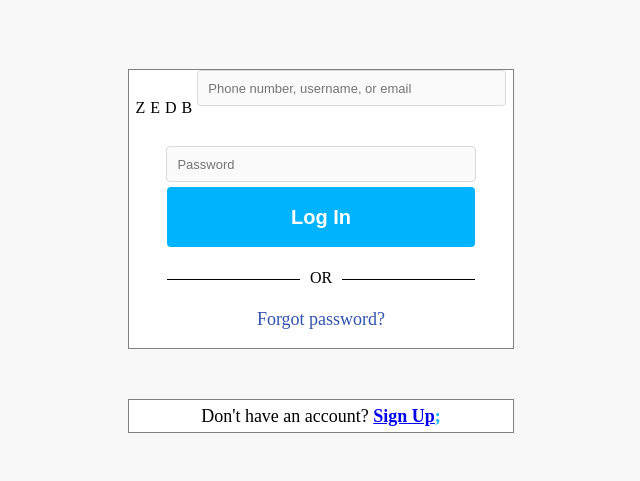
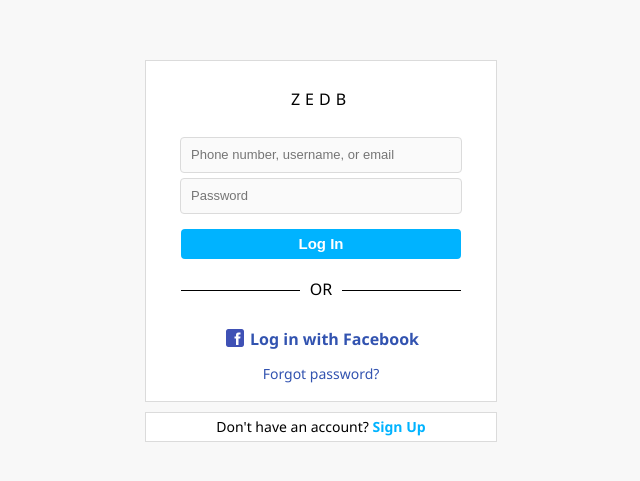
Before and after one commit to attech-org/zedb, a React (Create React App) app: page /login in a window 1280 px wide. Shown: the part 149-630 px from the top of the page, without its empty margins (319-959 px from the left). Built offline with nearby package versions, Linux system fonts and the light colour scheme.

Commit message:
Updated Login Page

```diff
--- a/src/containers/LoginForm.tsx
+++ b/src/containers/LoginForm.tsx
@@ -3,21 +3,22 @@ import styled from "styled-components";
 import Input from "../components/Input";
 
 const Button = styled.button`
+  margin-top: 10px;
   margin-bottom: 20px;
   width: 80%;
-  height: 1.5em;
-  background-color: #00b3ff;
+  height: 2em;
   color: white;
-  border: 0 solid transparent;
   border-radius: 4px;
-  font-size: 20px;
+  font-size: 15px;
   font-weight: bold;
   display: inline-flex;
   justify-content: center;
   align-items: center;
-  padding-bottom: 1.5em;
-  padding-top: 1.5em;
+  padding-bottom: 0.7em;
+  padding-top: 0.7em;
   cursor: pointer;
+  background-color: #00b3ff;
+  border: 1px solid transparent;
 `;
 
 const LoginPageInputField = (props: any) => {
--- a/src/pages/LoginPage.tsx
+++ b/src/pages/LoginPage.tsx
@@ -11,26 +11,25 @@ const Layout = styled.main`
   justify-content: center;
   align-items: center;
   flex-direction: column;
+  font-family: 'Segoe UI', Tahoma, Geneva, Verdana, sans-serif;
 `;
 
 const MainSection = styled.div`
-  width: 30%;
+  max-width: 350px;
+  width: 100%;
   display: flex;
   justify-content: center;
   flex-wrap: wrap;
-  border: 1px solid gray;
+  border: 1px solid #dbdbdb;
   background-color: #ffffff;
-  margin: 0 0 50px;
-
-  @media (max-width: 600px) {
-    width: 100%;
-  }
+  margin: 0 0 10px;
 `;
 
 const LogoHeader = styled.h1`
   margin-top: 30px;
   margin-bottom: 30px;
   letter-spacing: 5px;
+  padding: 0 50px 0;
 `;
 
 const OrHeader = styled.h3`
@@ -46,32 +45,51 @@ const OrSpan = styled.span`
   padding: 0 10px;
 `;
 
+const LoginWithFacebookLink = styled.p`
+  color: #3253b0;
+  font-weight: 600;
+  font-size: 16px;
+  margin-bottom: 20px;
+  cursor: pointer;
+  padding: 0 30px 0;
+`;
+
+const FacebookIcon = styled.img`
+  width: 24px;
+  height: 24px;
+  position: relative;
+  top: 5px;
+  margin-right: 3px;
+`;
+
 const ForgotPasswordLink = styled.p`
   color: #3253b0;
   font-weight: 500;
-  font-size: 18px;
+  font-size: 14px;
   margin-bottom: 20px;
   cursor: pointer;
 `;
 
 const NoAccountSection = styled.div`
-  width: 30%;
+  max-width: 350px;
+  width: 100%;
   display: flex;
   justify-content: center;
   flex-wrap: wrap;
-  border: 1px solid gray;
+  border: 1px solid #dbdbdb;
   background-color: #ffffff;
   padding: 7px 0;
 `;
 
 const NoAccountParagraph = styled.p`
-  font-size: 18px;
+  font-size: 14px;
 `;
-const NoAccountLink = styled.a`
+const LinkToRegisterPage = styled(Link)`
   color: #00b3ff;
-  font-size: 18px;
+  font-size: 14px;
   font-weight: 700;
   cursor: pointer;
+  text-decoration: none;
 `;
 
 const Footer = styled.footer`
@@ -103,15 +121,17 @@ const LoginPage = () => {
           <OrHeader>
             <OrSpan>OR</OrSpan>
           </OrHeader>
+          <LoginWithFacebookLink>
+            <FacebookIcon src={require('../assets/images/facebook-icon.png')} alt="Facebook Icon" />
+            Log in with Facebook
+            </LoginWithFacebookLink>
           <ForgotPasswordLink>Forgot password?</ForgotPasswordLink>
         </MainSection>
 
         <NoAccountSection>
           <NoAccountParagraph>
             Don't have an account?{" "}
-            <NoAccountLink>
-              <Link to="/sign-up">Sign Up</Link>;
-            </NoAccountLink>
+              <LinkToRegisterPage to="/register">Sign Up</LinkToRegisterPage>
           </NoAccountParagraph>
         </NoAccountSection>
 
@@ -119,8 +139,7 @@ const LoginPage = () => {
       </Layout>
 
       <Routes>
-        <Route path="/sign-up" element={<SignUpPage />} />
-        <Route path="/login" element={<LoginPage />} />
+        <Route path="/register" element={<SignUpPage />} />
       </Routes>
     </>
   );
```
Also changed, not shown: src/assets/images/facebook-icon.png (added).
